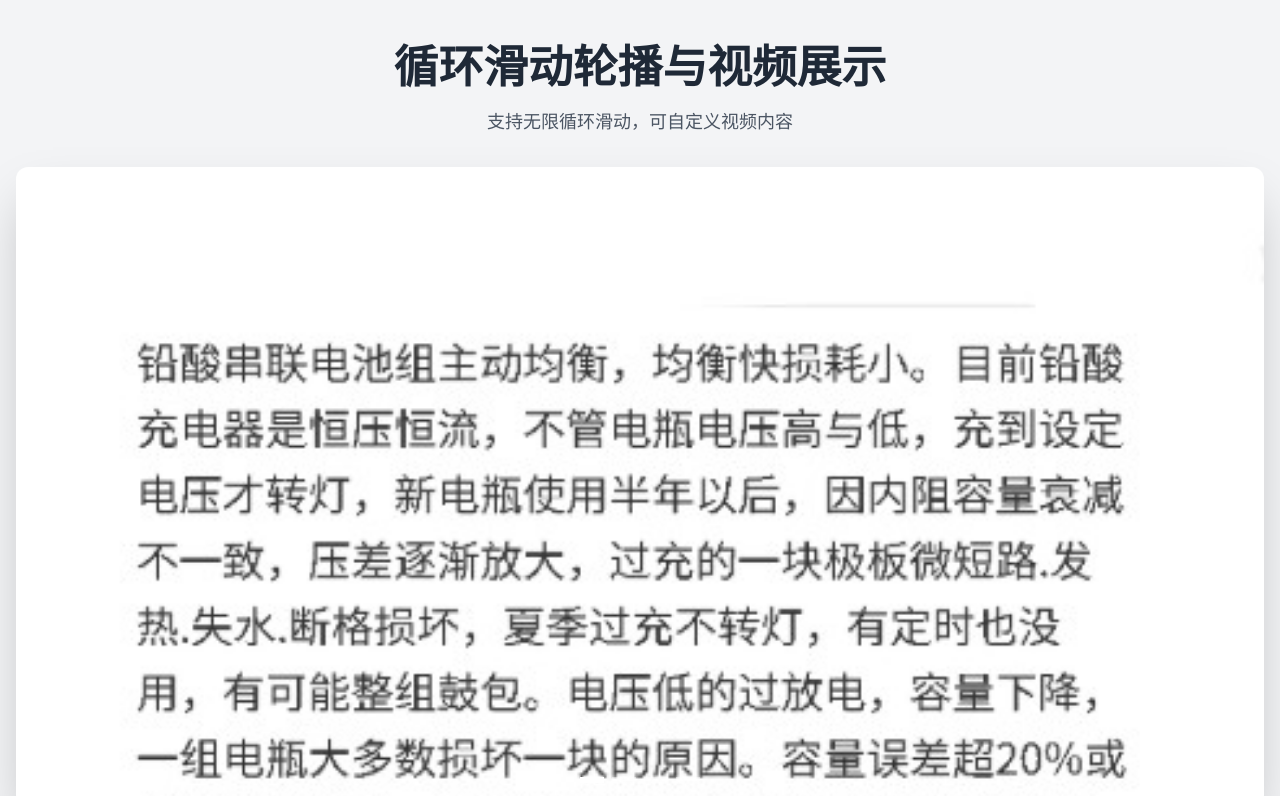
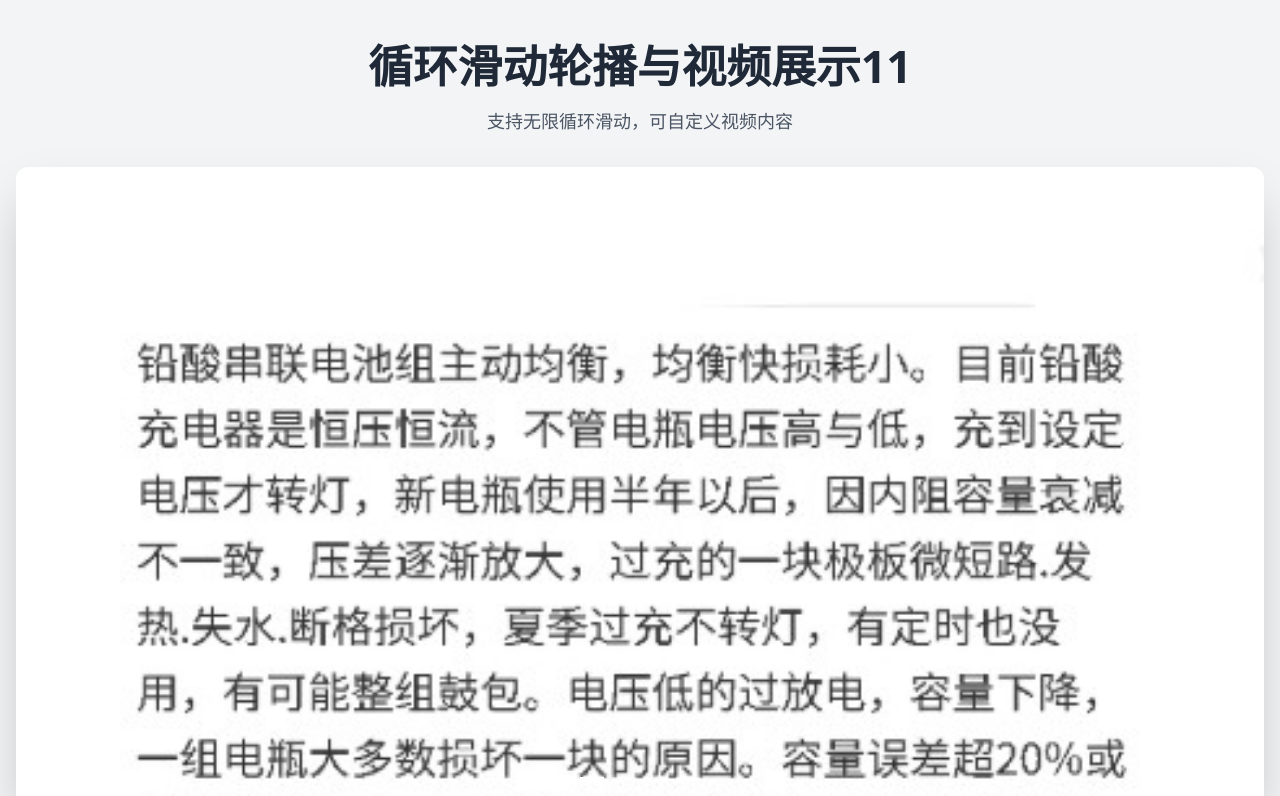
Before and after one commit to uoafw/uoafw.github.io, a plain HTML site: page index.html in a window 1280 px wide. Shown: the top 796 px of the page. Drawn offline with nearby package versions, Linux system fonts and the light colour scheme.

Commit message:
Update index.html

```diff
--- a/index.html
+++ b/index.html
@@ -58,7 +58,7 @@
 <body class="bg-gray-100 font-sans">
   <div class="container mx-auto px-4 py-8 max-w-7xl">
     <header class="mb-8 text-center">
-      <h1 class="text-[clamp(1.8rem,4vw,2.8rem)] font-bold text-gray-800 mb-2">循环滑动轮播与视频展示</h1>
+      <h1 class="text-[clamp(1.8rem,4vw,2.8rem)] font-bold text-gray-800 mb-2">循环滑动轮播与视频展示11</h1>
       <p class="text-gray-600 text-lg">支持无限循环滑动，可自定义视频内容</p>
     </header>
 
```
